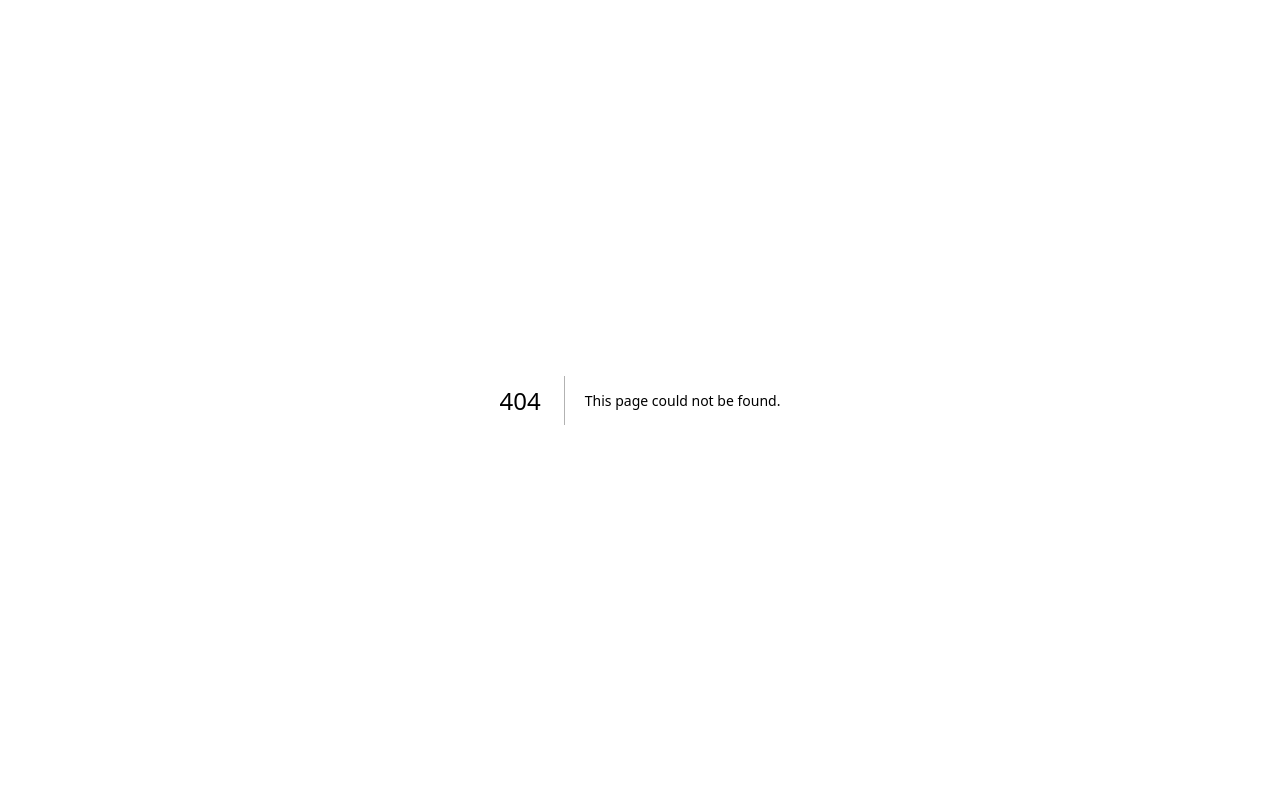
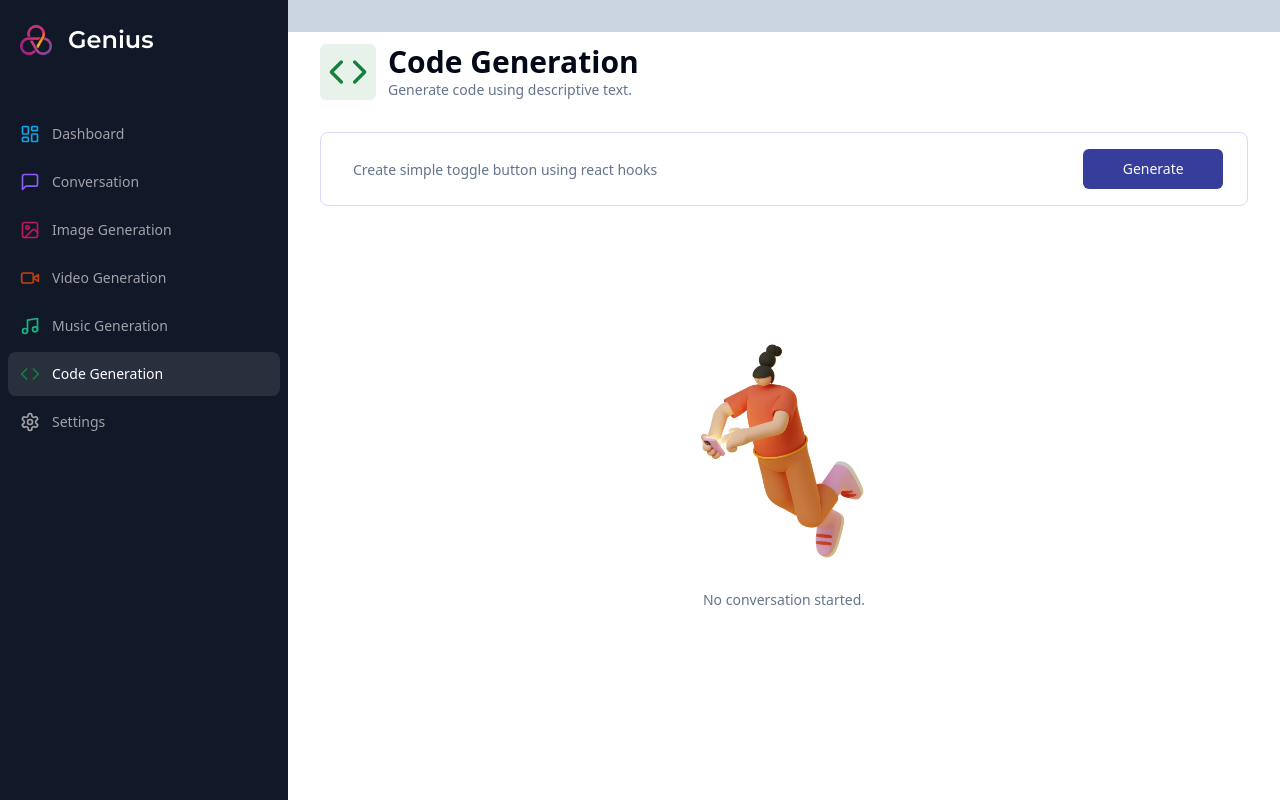
Before and after one commit to NeilRow56/saasai, a Next.js app: page /code in a window 1280 px wide. Before the commit this address had no page. Built offline with nearby package versions, Linux system fonts and the light colour scheme.

Commit message:
Added code generation

```diff
--- /dev/null
+++ b/app/(dashboard)/(routes)/code/constants.ts
@@ -0,0 +1,7 @@
+import * as z from "zod"
+
+export const formSchema = z.object({
+    prompt: z.string().min(1, {
+      message: "Prompt is required."
+    }),
+  });
--- /dev/null
+++ b/app/(dashboard)/(routes)/code/page.tsx
@@ -0,0 +1,159 @@
+'use client'
+
+import * as z from 'zod'
+import axios from 'axios'
+import { Code } from 'lucide-react'
+import { useForm } from 'react-hook-form'
+import { zodResolver } from '@hookform/resolvers/zod'
+import { useRouter } from 'next/navigation'
+import { useState } from 'react'
+import { CreateChatCompletionRequestMessage } from 'openai/resources/chat/index.mjs'
+import ReactMarkdown from 'react-markdown'
+
+import { Heading } from '@/components/Heading'
+import { Form, FormControl, FormField, FormItem } from '@/components/ui/form'
+import { Input } from '@/components/ui/input'
+import { Empty } from '@/components/ui/empty'
+import { Button } from '@/components/ui/button'
+import { cn } from '@/lib/utils'
+
+import { formSchema } from './constants'
+import { Loader } from '@/components/Loader'
+import { UserAvatar } from '@/components/UserAvatar'
+import { BotAvatar } from '@/components/BotAvatar'
+//If you only need to export a single value from a module, or if the module represents a main feature of your application, use export default . If you need to export multiple values from a module, or if you want to organize your code into smaller, reusable components, use export with named exports.
+
+const CodePage = () => {
+  const [messages, setMessages] = useState<
+    CreateChatCompletionRequestMessage[]
+  >([])
+  const router = useRouter()
+
+  const form = useForm<z.infer<typeof formSchema>>({
+    resolver: zodResolver(formSchema),
+    defaultValues: {
+      prompt: '',
+    },
+  })
+
+  const isLoading = form.formState.isSubmitting
+
+  const onSubmit = async (values: z.infer<typeof formSchema>) => {
+    try {
+      const userMessage: CreateChatCompletionRequestMessage = {
+        role: 'user',
+        content: values.prompt,
+      }
+
+      const newMessages = [...messages, userMessage]
+
+      const response = await axios.post('/api/code', {
+        messages: newMessages,
+      })
+      setMessages((current) => [...current, userMessage, response.data])
+
+      form.reset()
+    } catch (error: any) {
+      //TODO Open Pro Modal
+      console.log(error)
+    } finally {
+      router.refresh()
+    }
+  }
+
+  return (
+    <div>
+      <Heading
+        title="Code Generation"
+        description="Generate code using descriptive text."
+        icon={Code}
+        iconColor="text-green-700"
+        bgColor="bg-green-700/10"
+      />
+      <div className="px-4 lg:px-8">
+        <div>
+          <Form {...form}>
+            <form
+              onSubmit={form.handleSubmit(onSubmit)}
+              className="
+                rounded-lg
+                border
+                border-violet-200
+                w-full
+                p-4
+                px-3
+                md:px-6
+                focus-within:shadow-sm
+                grid
+                grid-cols-12
+                gap-2
+              "
+            >
+              <FormField
+                name="prompt"
+                render={({ field }) => (
+                  <FormItem className="col-span-12 lg:col-span-10">
+                    <FormControl className="m-0 p-0">
+                      <Input
+                        className="border-0 outline-none pl-2 focus-visible:ring-0 focus-visible:ring-transparent"
+                        disabled={isLoading}
+                        placeholder="Create simple toggle button using react hooks"
+                        {...field}
+                      />
+                    </FormControl>
+                  </FormItem>
+                )}
+              />
+              <Button
+                className="col-span-12 lg:col-span-2 w-full"
+                type="submit"
+                disabled={isLoading}
+                size="icon"
+              >
+                Generate
+              </Button>
+            </form>
+          </Form>
+        </div>
+        <div className="space-y-4 mt-4">
+        { isLoading && (
+            <div className="p-8 rounded-lg w-full flex items-center justify-center bg-muted">
+              <Loader />
+            </div>
+          )}
+          {messages.length === 0 && !isLoading && (
+            <Empty label="No conversation started." />
+          )}
+          <div className="flex flex-col-reverse gap-y-4">
+            {messages.map((message) => (
+              <div
+              key={message.content}
+              className={cn(
+                "p-8 w-full flex items-start gap-x-8 rounded-lg",
+                message.role === "user" ? "bg-white border border-black/10" : "bg-muted",
+              )}
+
+              >
+                 {message.role === "user" ? <UserAvatar /> : <BotAvatar />}
+                 <ReactMarkdown components={{
+                  pre: ({ node, ...props }) => (
+                    <div className="overflow-auto w-full my-2 bg-black/10 p-2 rounded-lg">
+                      <pre {...props} />
+                    </div>
+                  ),
+                  code: ({ node, ...props }) => (
+                    <code className="bg-black/10 rounded-lg p-1" {...props} />
+                  )
+                }} className="text-sm overflow-hidden leading-7">
+                  {message.content || ""}
+                </ReactMarkdown>
+              </div>
+            ))}
+          </div>
+        </div>
+      </div>
+    </div>
+  )
+}
+
+export default CodePage
--- /dev/null
+++ b/app/api/code/route.ts
@@ -0,0 +1,49 @@
+import { auth } from '@clerk/nextjs';
+import { NextResponse } from 'next/server';
+import OpenAi from 'openai'
+import { ChatCompletionMessage } from 'openai/resources/chat/index.mjs';
+
+
+const openai = new OpenAi({
+    apiKey: process.env.OPENAI_API_KEY,
+})
+
+const instructionMessage: ChatCompletionMessage = {
+  role: "system",
+  content: "You are a code generator. You must answer only in markdown code snippets. Use code comments for explanations"
+}
+
+export async function POST(
+    req: Request
+) {
+    try {
+
+        const { userId } =auth()
+        const body = await req.json()
+        const { messages } = body
+
+        if (!userId) {
+            return new NextResponse("Unauthorized", { status: 401 });
+          }
+
+          if (!openai.apiKey) {
+            return new NextResponse("OpenAI API Key not configured.", { status: 500 });
+          }
+
+          if (!messages) {
+            return new NextResponse("Messages are required", { status: 400 });
+          }
+
+          const response = await openai.chat.completions.create({
+            model: "gpt-3.5-turbo",
+            messages: [instructionMessage, ...messages ]
+          });
+
+
+          return NextResponse.json(response.choices[0].message);
+
+    } catch (error) {
+        console.log('[CODE_ERROR]', error);
+    return new NextResponse("Internal Error", { status: 500 });
+    }
+}
--- a/package.json
+++ b/package.json
@@ -32,6 +32,7 @@
     "react": "18.2.0",
     "react-dom": "18.2.0",
     "react-hook-form": "^7.45.4",
+    "react-markdown": "^8.0.7",
     "tailwind-merge": "^1.14.0",
     "tailwindcss": "3.3.3",
     "tailwindcss-animate": "^1.0.6",
```
Also changed, not shown: 1 other file (tests, documents, lock files or other folders).
